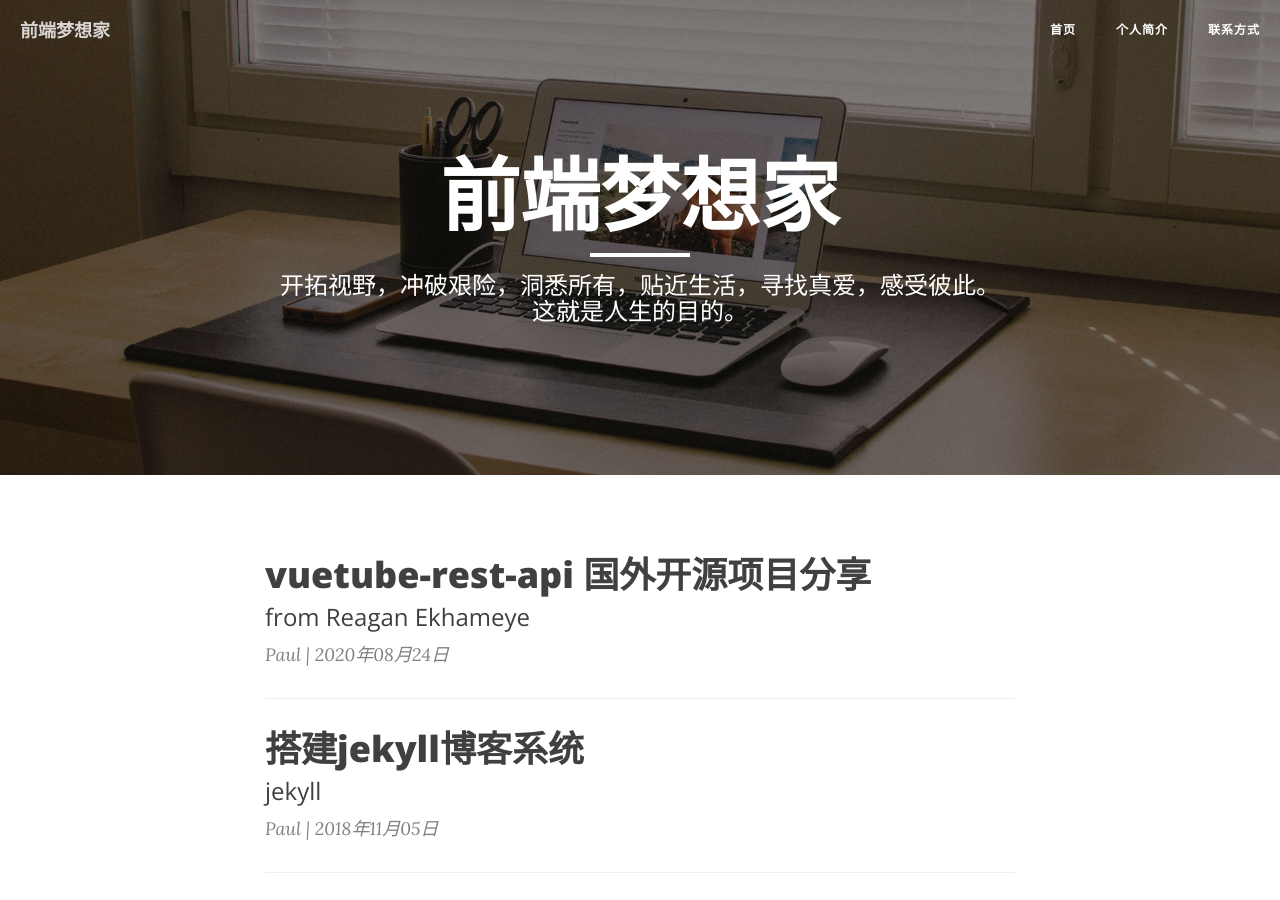
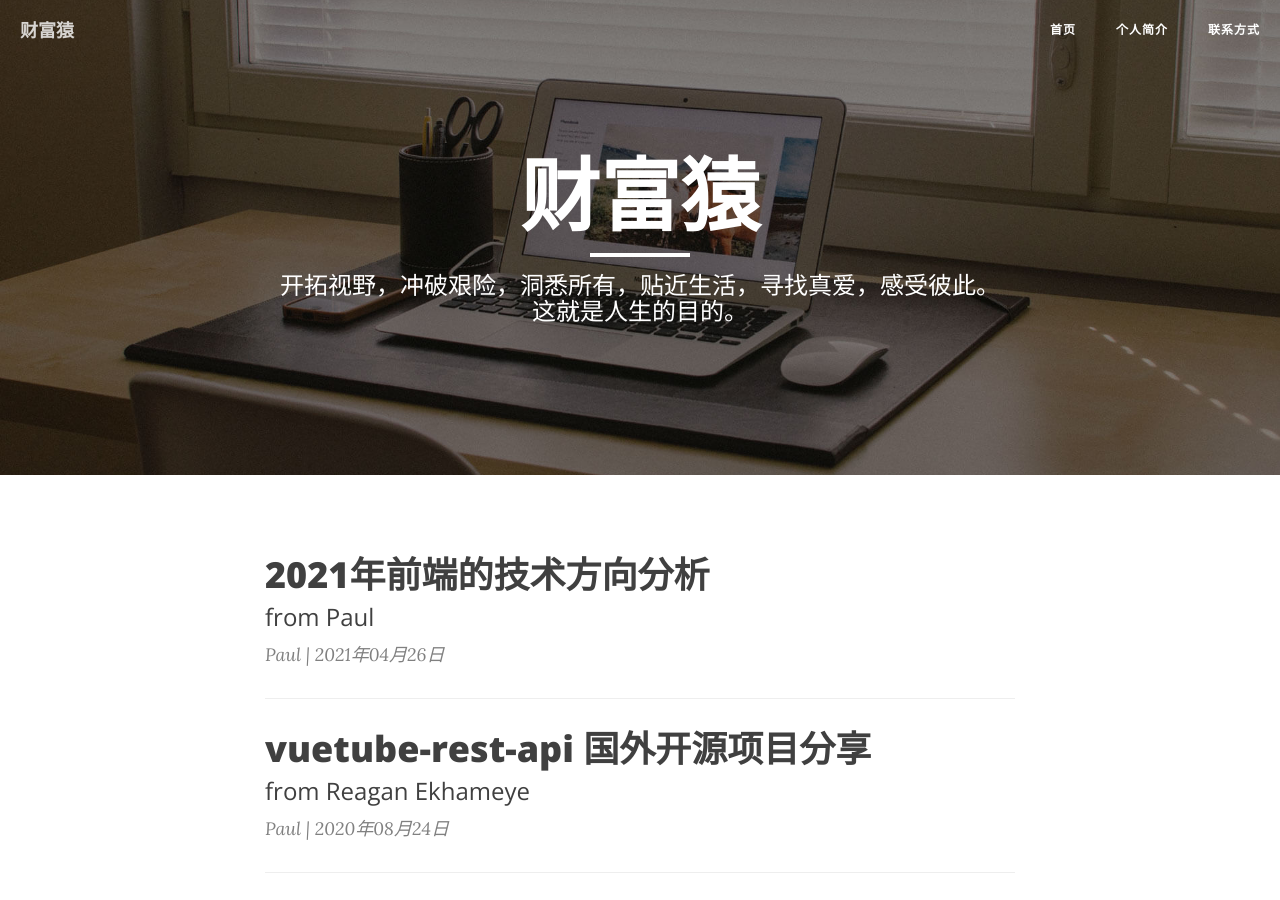
Before and after one commit to paulloo/paulloo.github.io, a Jekyll site: the page built from index.html, in a window 1280 px wide and 900 px high. Built offline with Jekyll 4.4.1, drawn with Linux system fonts in a browser that asks for light colours; nearby versions of some CDN libraries; the list of posts is cut into pages by our own code.

Commit message:
20210426

```diff
--- a/Gemfile
+++ b/Gemfile
@@ -4,4 +4,6 @@ group :jekyll_plugins do
   gem "jekyll-paginate"
   gem "jekyll-feed"
   gem "jekyll"
+  gem 'wdm', '~> 0.1.0'
+  gem "webrick"
 end
--- a/_config.yml
+++ b/_config.yml
@@ -1,11 +1,12 @@
 # Site settings
-title: 前端梦想家
+title: 财富猿
 header-img: img/home-bg.jpg
 email: dongpoding@gmail.com
 copyright_name: Paul/Blog/Paul&Zoe
+SEOTitle: 财富猿
 description: "Write your site description here. It will be used as your sites meta description as well!"
 baseurl: ""
-url: "http://dingdongpo.com"
+url: "https://ddp.life"
 twitter_username: paullood
 github_username:  paulloo
 facebook_username:  dongpoding
--- /dev/null
+++ b/_posts/2021-04-26-frontend2021.markdown
@@ -0,0 +1,29 @@
+---
+layout: post
+title: 2021年前端的技术方向分析
+subtitle: from Paul
+categories: [js]
+author: Paul
+---
+
+## 总览
+
+javascript/Typescript
+
+![js](../img/frontend2021/State-of-JS-Typescript-usage_.png)
+
+状态管理
+
+![js](../img/frontend2021/State-of-JS-data-layer-usage_.png)
+
+前端框架
+
+![js](../img/frontend2021/State-of-JS-the-most-used-Javascript-frameworks_.png)
+
+后端框架
+![js](../img/frontend2021/State-of-JS-backend-frameworks_.png)
+
+测试库
+![js](../img/frontend2021/State-of-JS-testing-JavaScript-trends-2021_.png)
+
+小程序
--- a/contact.html
+++ b/contact.html
@@ -5,7 +5,6 @@ description: "Have questions? I have answers (maybe)."
 header-img: "img/contact-bg.jpg"
 ---
 
-<p>Want to get in touch with me? Fill out the form below to send me a message and I will try to get back to you within 24 hours!</p>
 <!-- Contact Form - Enter your email address on line 19 of the mail/contact_me.php file to make this form work. -->
 <!-- WARNING: Some web hosts do not allow emails to be sent through forms to common mail hosts like Gmail or Yahoo. It's recommended that you use a private domain email address! -->
 <!-- NOTE: To use the contact form, your site must be on a live web host with PHP! The form will not work locally! -->
```
Also changed, not shown: _posts/2018-11-05-jekyllstarter.markdown (+7 -0 lines), img/frontend2021/State-of-JS-Typescript-usage_.png (added), img/frontend2021/State-of-JS-backend-frameworks_.png (added), img/frontend2021/State-of-JS-data-layer-usage_.png (added), img/frontend2021/State-of-JS-testing-JavaScript-trends-2021_.png (added), img/frontend2021/State-of-JS-the-most-used-Javascript-frameworks-Svelte_.png (added), img/frontend2021/State-of-JS-the-most-used-Javascript-frameworks_.png (added), 2 other files.
